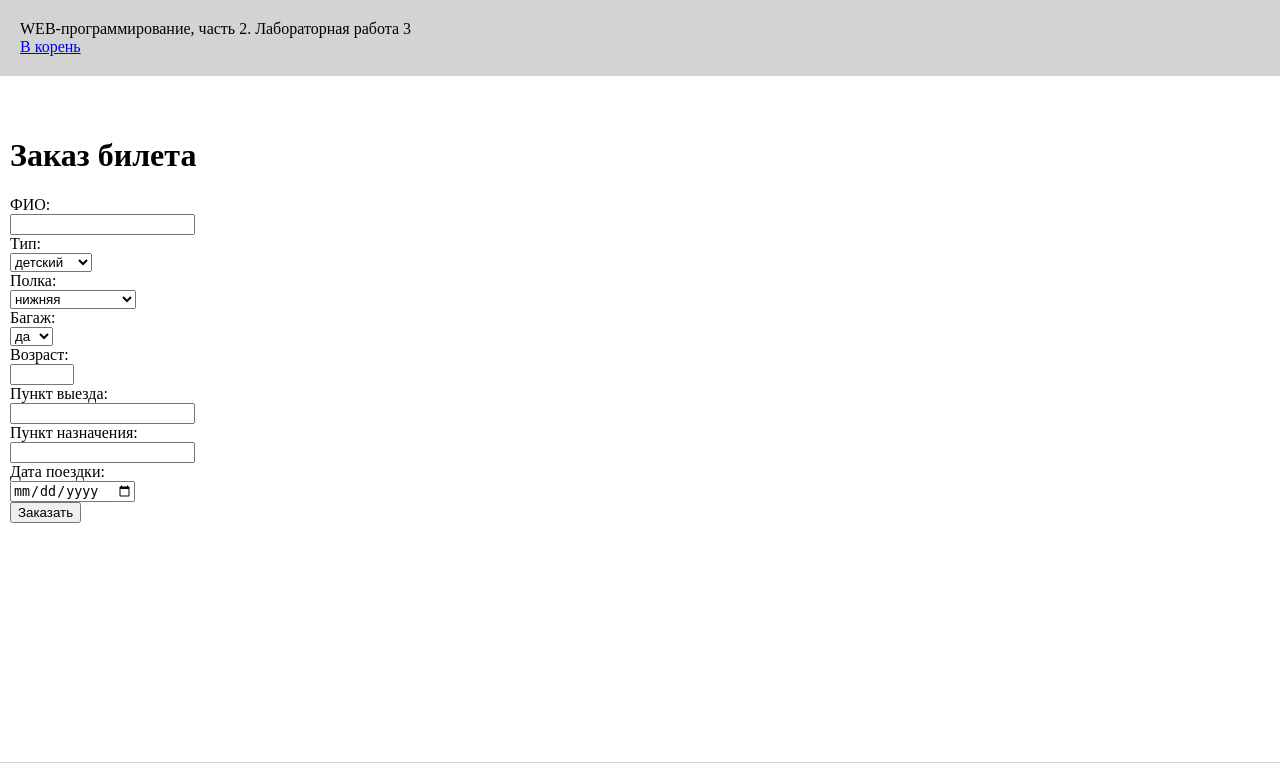
After one commit to Dzeratt/webprogramming-labs-2, a Flask app: page /lab3/tiketsorder in a window 1280 px wide. The commit adds this page. Shown: the top 763 px of the page. Run offline with Flask 3, Linux system fonts and the light colour scheme.

Commit message:
Железнодорожный билет

```diff
--- a/lab3.py
+++ b/lab3.py
@@ -43,3 +43,25 @@ def pay():
 @lab3.route('/lab3/success')
 def success():
     return render_template('success.html')
+
+
+@lab3.route('/lab3/tiketsorder')
+def tiketsorder():
+    errors = {}
+    user = request.args.get('user')
+    if user == '':
+        errors['user'] = 'Заполните поле'
+
+    return render_template('tiketsorder.html', user=user, errors=errors)
+
+@lab3.route('/lab3/ticket')
+def ticket():
+    user = request.args.get('user')
+    type = request.args.get('type')
+    place = request.args.get('place')
+    baggage = request.args.get('baggage')
+    age = request.args.get('age')
+    pv = request.args.get('pv')
+    pn = request.args.get('pn')
+    date = request.args.get('datetime')
+    return render_template('ticket.html', user=user, type=type, place=place, baggage=baggage, age=age, pv=pv, pn=pn, date=date)
--- a/templates/form1.html
+++ b/templates/form1.html
@@ -29,7 +29,7 @@
 
         <label>Ваше возраст:</label>
         <div>
-            <input type="number" name="age" value="{{age or ''}}">
+            <input type="number" name="age" value="{{age or ''}}" required>
         </div>
 
         <label>Ваше пол:</label>
--- a/templates/lab3.html
+++ b/templates/lab3.html
@@ -7,5 +7,6 @@
     <ol>
         <li><a href="/lab3/form1">Форма</a></li>
         <li><a href="/lab3/order">Заказ</a></li>
+        <li><a href="/lab3/tiketsorder">Билет</a></li>
     </ol>
 {%endblock%}
--- /dev/null
+++ b/templates/tiketsorder.html
@@ -0,0 +1,69 @@
+{%extends "base.html"%}
+
+{%block lab%}Лабораторная работа 3{%endblock%}
+
+{%block main%}
+    <h1>Заказ билета</h1>
+
+    <form action="/lab3/ticket">
+
+        <div>ФИО:</div>
+        <label>
+            <input type="text" name="user" required>
+        </label>
+
+
+        <div>Тип:</div>
+        <label>
+            <select name="type">
+                <option value="child">детский</option>
+                <option value="adult">взрослый</option>
+            </select>
+        </label>
+
+
+        <div>Полка:</div>
+        <label>
+            <select name="place">
+                <option value="down" >нижняя</option>
+                <option value="up">верхняя</option>
+                <option value="up_side">верхняя боковая</option>
+                <option value="down_side">нижняя боковая</option>
+            </select>
+        </label>
+
+        <div>Багаж:</div>
+        <label>
+            <select name="baggage">
+                <option value="baggage_yes" >да</option>
+                <option value="baggage_no">нет</option>
+            </select>
+        </label>
+
+        <div>Возраст:</div>
+        <label>
+            <input type="number" name="age" min="18" max="120" required>
+        </label>
+
+        <div>Пункт выезда:</div>
+        <label>
+            <input type="text" name="pv" required>
+        </label>
+
+        <div>Пункт назначения:</div>
+        <label>
+            <input type="text" name="pn" required>
+        </label>
+
+        <div>Дата поездки:</div>
+        <label>
+            <input type="date" name="datetime" required>
+        </label>
+
+
+        <div>
+            <button type="submit">Заказать</button>
+        </div>
+
+    </form>
+{%endblock%}
```
Also changed, not shown: templates/ticket.html (added, +26 -0 lines).
